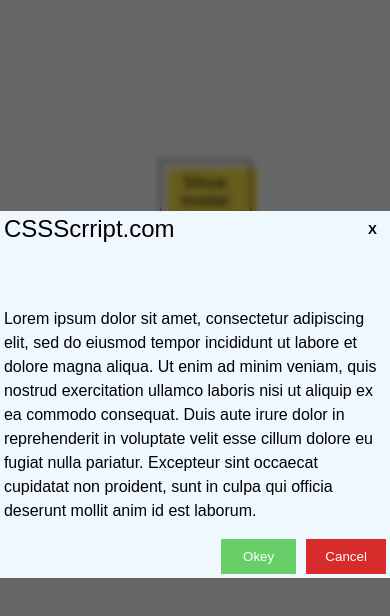
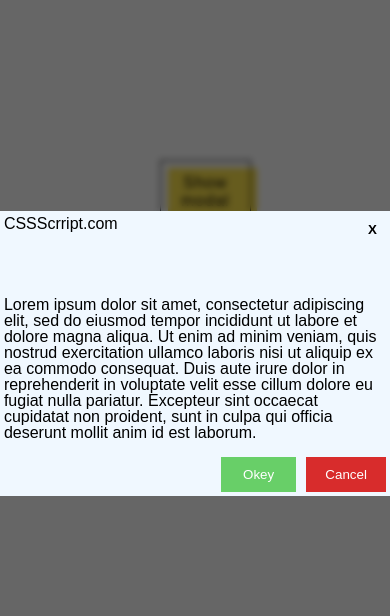
Before and after one commit to Strukturavaltas-03-Frontend-2022/js1-projekt-modal-bankiszabolcs, a plain HTML site: page index.html in a window 390 px wide. Both pictures are taken after a click on the button "Show modal". Drawn offline with Linux system fonts and the light colour scheme.

Commit message:
Csinosítgatás

```diff
--- a/style.css
+++ b/style.css
@@ -51,7 +51,7 @@
   background-color: aliceblue;
   position: fixed;
   left: 25%;
-  top: 25vh;
+  top: 25%;
   z-index: 99;
   display: flex;
   flex-direction: column;
@@ -128,4 +128,11 @@
     width: 100%;
     left: 0;
   }
+  .modal__header h1 {
+    font-size: 1rem;
+  }
+
+  .modal__text {
+    line-height: 1rem;
+  }
 }
```
